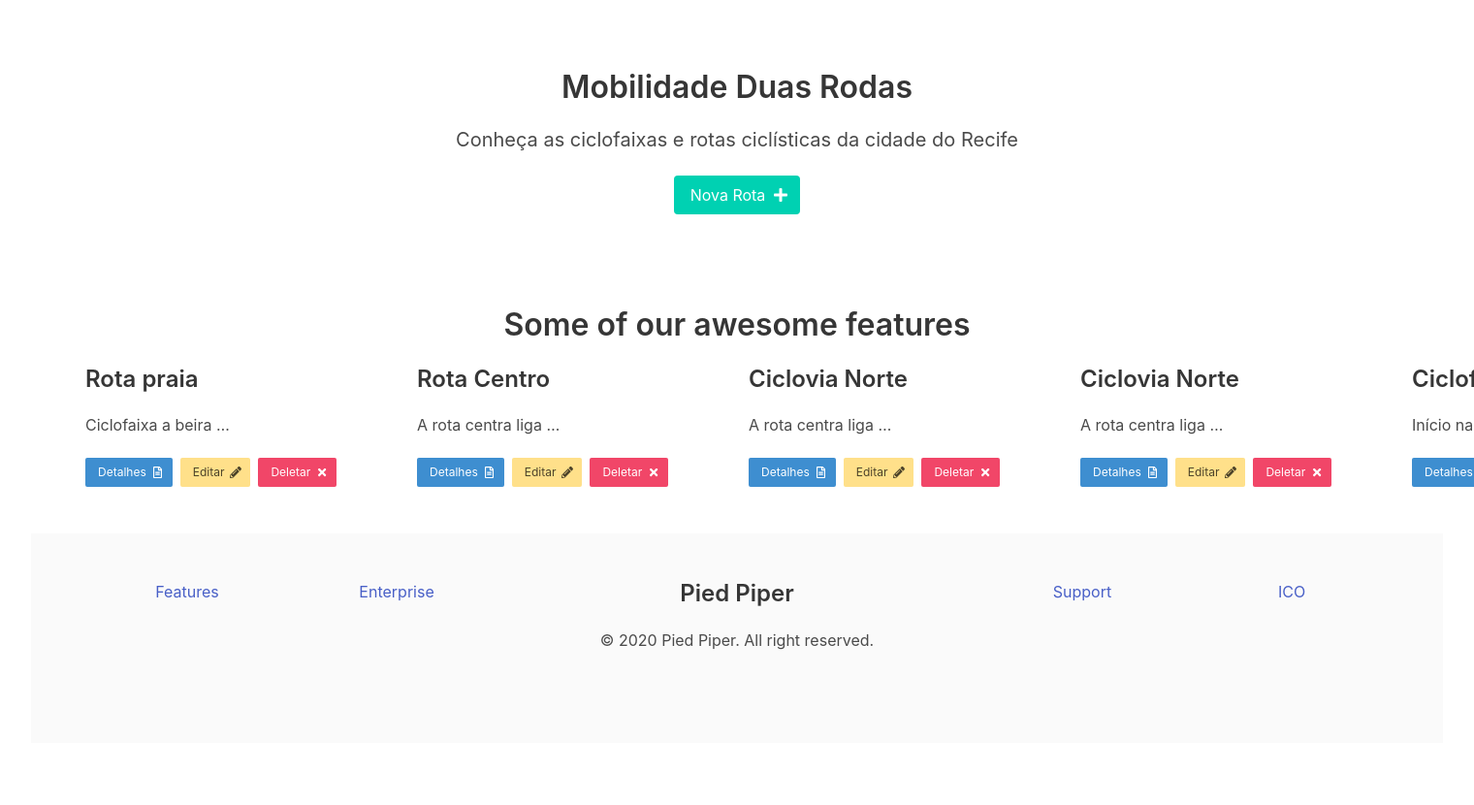
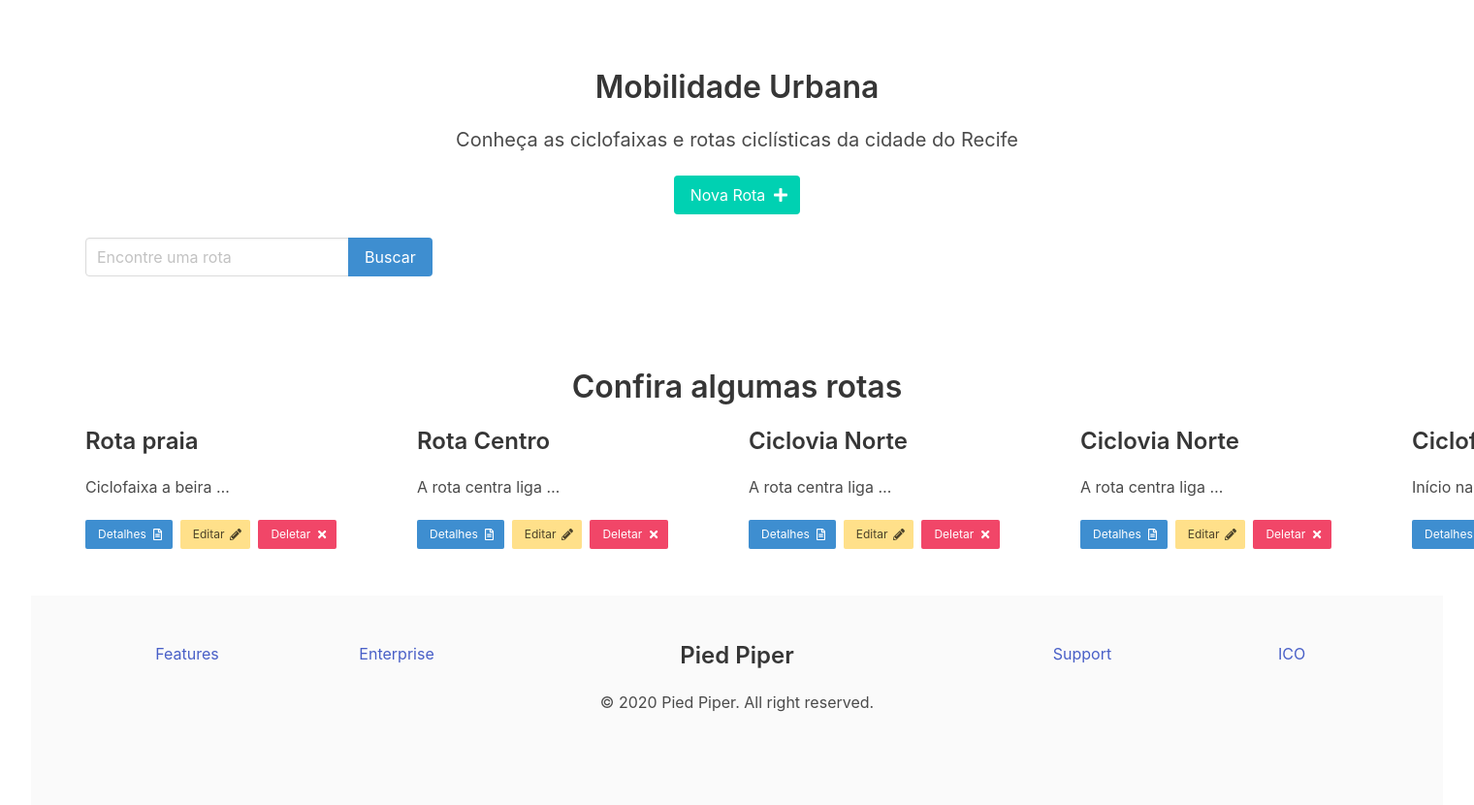
Before and after one commit to italolemos/rotas-django, a Django app: page / in a window 1520 px wide; the page is wider, and only the part inside the window is pictured. Shown: the part 52-882 px from the top of that part at 97% size. Before the commit the page ends 722 px from the top of that part, so only its background shows below. Run offline with Django 3.2, Linux system fonts and the light colour scheme; data comes from the database, SQL or seed files in the repository; both versions use the stored data as it was after the commit; some libraries are stand-ins or nearby versions.

Commit message:
Adicionando campo de busca (filtro)

```diff
--- a/rotas/models.py
+++ b/rotas/models.py
@@ -4,4 +4,7 @@ from django.db import models
 class Rotas(models.Model):
     nome = models.CharField('Nome', max_length=50)
     descricao = models.CharField('Descrição', max_length=200)
-    tamanho = models.DecimalField('Tamanho da Rota em Km', max_digits=3, decimal_places=1)
+    tamanho = models.DecimalField('Tamanho da Rota em Km', max_digits=4, decimal_places=2)
+
+    def __str__(self):
+        return self.nome
--- a/rotas/views.py
+++ b/rotas/views.py
@@ -14,6 +14,12 @@ class RotasListView(ListView):
     model = Rotas
     template_name = 'rotas/rotas_list.html'
 
+    def get_queryset(self):
+        queryset = super(RotasListView, self).get_queryset()
+        if self.request.GET.get('q'):
+            queryset = Rotas.objects.filter(nome__icontains=self.request.GET.get('q'))
+        return queryset
+
 
 class RotasDetailView(DetailView):
     model = Rotas
--- a/templates/base.html
+++ b/templates/base.html
@@ -12,7 +12,7 @@
 <body>
  <nav class="navbar is-light" role="navigation" aria-label="main navigation">
         <div class="navbar-brand">
-            <a class="navbar-item" href="https://bulma.io">
+            <a class="navbar-item" href="{% url 'rotas:rotas-list' %}">
                 <img src="https://bulma.io/images/bulma-logo.png"
                      alt="Bulma: Free, open source, and modern CSS framework based on Flexbox" width="112" height="28">
             </a>
--- a/templates/rotas/rotas_list.html
+++ b/templates/rotas/rotas_list.html
@@ -4,7 +4,7 @@
     <section class="hero">
         <div class="hero-body">
             <div class="container has-text-centered">
-                <h1 class="title is-spaced">Mobilidade Duas Rodas</h1>
+                <h1 class="title is-spaced">Mobilidade Urbana</h1>
                 <h2 class="subtitle">Conheça as ciclofaixas e rotas ciclísticas da cidade do Recife</h2>
                 <div class="buttons is-centered">
                     <a class="control button is-primary" href="{% url 'rotas:rotas-create' %}">
@@ -14,12 +14,25 @@
                         </span>
                     </a>
                 </div>
+                <div class="is-centered">
+                    <form action="{% url 'rotas:rotas-list' %}" method="get">
+                        <div class="field has-addons">
+                            <div class="control">
+                                <input id="search" class="input" type="text" name='q' placeholder="Encontre uma rota">
+                            </div>
+                            <div class="control">
+                                <button class="button is-info" type="submit">Buscar</button>
+                            </div>
+                        </div>
+                    </form>
+
+                </div>
             </div>
         </div>
     </section>
     <section class="section">
         <div class="container">
-            <h2 class="title has-text-centered">Some of our awesome features</h2>
+            <h2 class="title has-text-centered">Confira algumas rotas</h2>
             <div class="columns">
                 {% for rote in object_list %}
                     <div class="column is-3">
@@ -50,16 +63,4 @@
             </div>
         </div>
     </section>
-
-    {#    <a href="{% url 'rotas:rotas-create' %}" type="button">Nova Rota</a>#}
-    {##}
-    {#    {% for rote in object_list %}#}
-    {#        <section>#}
-    {#            {{ rote.nome }}#}
-    {#            <a href="{% url 'rotas:rotas-detail' rote.pk %}">Detalhes</a>#}
-    {#            <a href="{% url 'rotas:rotas-edit' rote.pk %}">Editar</a>#}
-    {#            <a href="{% url 'rotas:rotas-delete' rote.pk %}">Deletar</a>#}
-    {#        </section>#}
-    {#    {% endfor %}#}
-
 {% endblock content %}
```
Also changed, not shown: templates/rotas/rotas_detail.html (+32 -5 lines), templates/rotas/rotas_form.html (+6 -2 lines), db.sqlite3, rotas/urls.py (line endings or trailing spaces).
